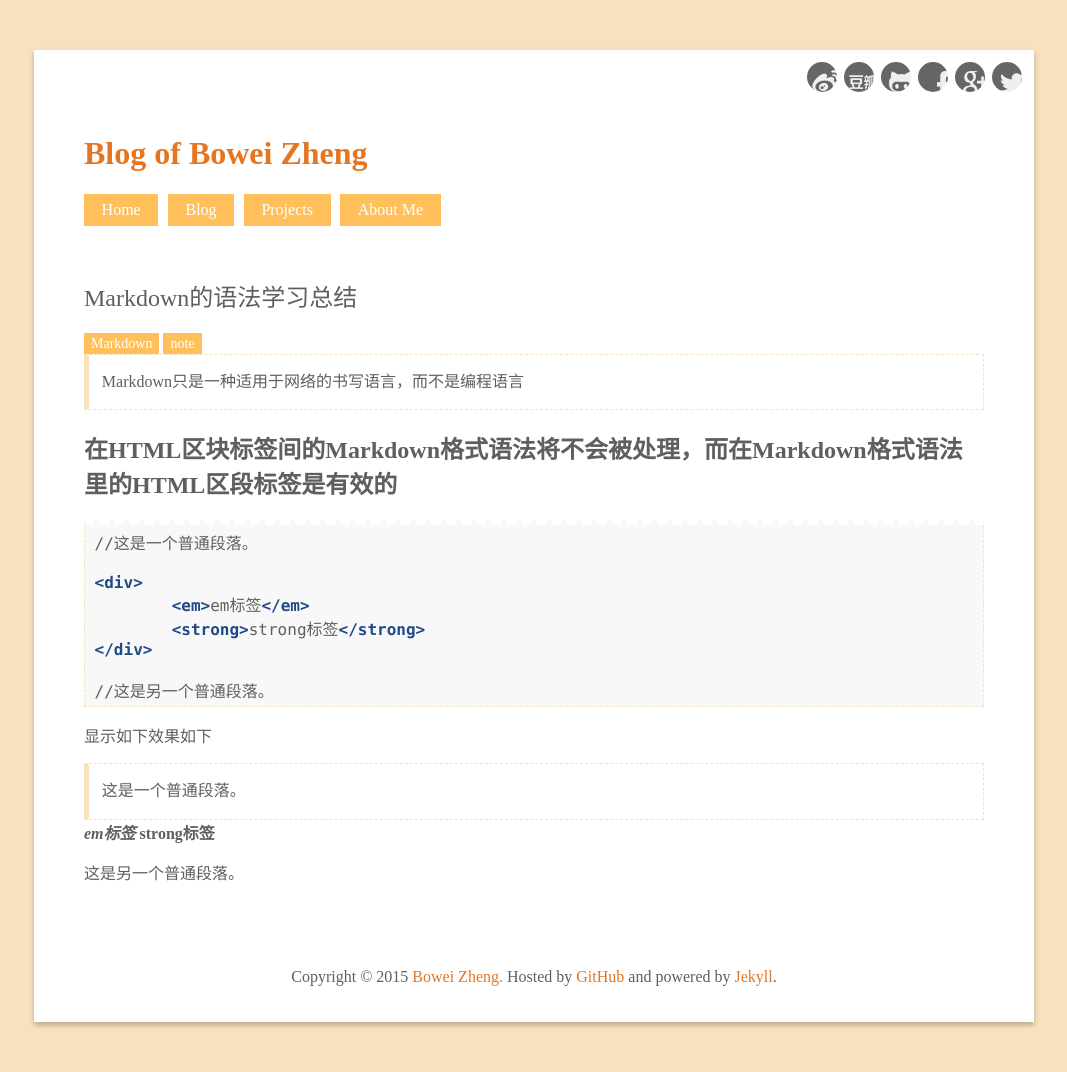
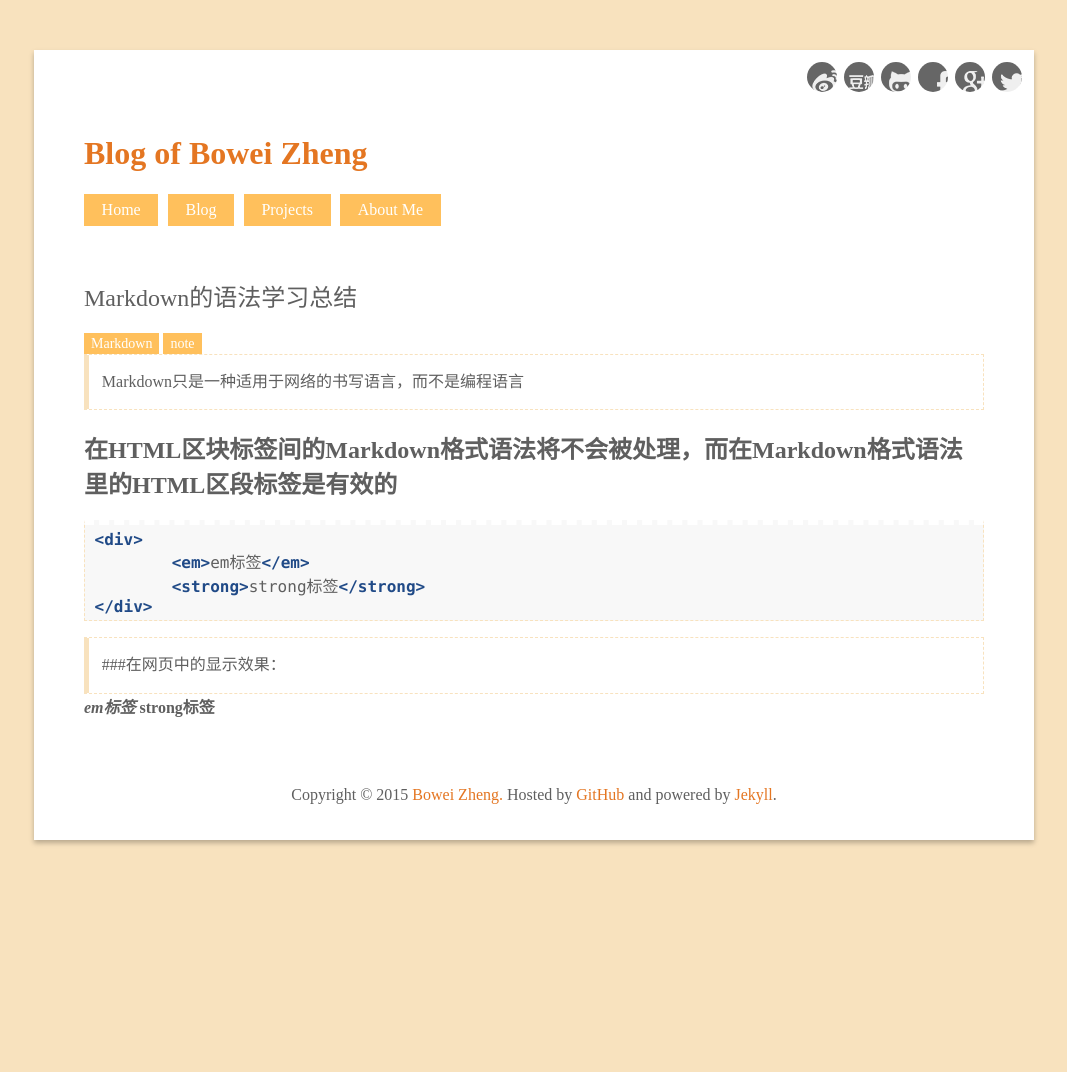
Before and after one commit to wynn719/blog, a Jekyll site: the page built from _posts/2015-02-15-Markdown-note.md, in a window 1280 px wide. Shown: the whole page, without its empty margins (106-1173 px from the left). Built offline with Jekyll 4.4.1, drawn with Linux system fonts in a browser that asks for light colours; comment, search, counter and statistics services are not loaded; after the commit the page ends 900 px from its top, so only the background shows below that.

Commit message:
add a post

```diff
--- a/_posts/2015-02-15-Markdown-note.md
+++ b/_posts/2015-02-15-Markdown-note.md
@@ -16,23 +16,14 @@ categories:
 ## 在HTML区块标签间的Markdown格式语法将不会被处理，而在Markdown格式语法里的HTML区段标签是有效的
 
 {% highlight html %}
-//这是一个普通段落。
-
 <div>
 	<em>em标签</em>
 	<strong>strong标签</strong>
 </div>
-
-//这是另一个普通段落。
 {% endhighlight %}
 
-显示如下效果如下
-
-> 这是一个普通段落。
-
+> ###在网页中的显示效果：
 <div>
 	<em>em标签</em>
 	<strong>strong标签</strong>
 </div>
-
-这是另一个普通段落。
```
